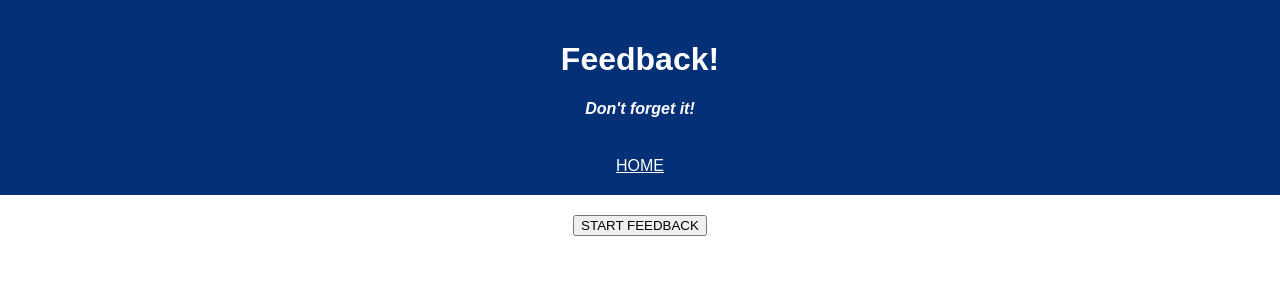
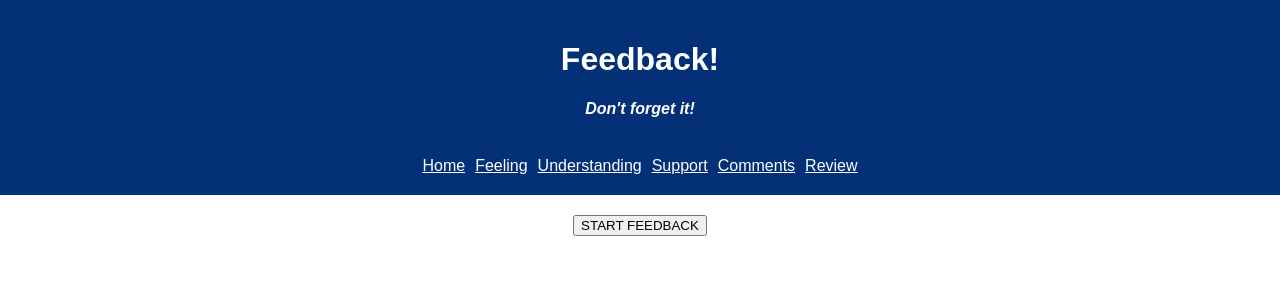
Before and after one commit to Klee55/weekend-redux-feedback-loop, a React (Create React App) app: page /#/startfeedback in a window 1280 px wide. Shown: the top 300 px of the page. Built offline with nearby package versions, Linux system fonts and the light colour scheme.

Commit message:
added links for all components

```diff
--- a/src/components/App/App.css
+++ b/src/components/App/App.css
@@ -24,4 +24,7 @@ h4 {
 
 a {
   color: white;
+  padding: 0px 5px;
+  display: inline-block;
+
 }
--- a/src/components/App/App.jsx
+++ b/src/components/App/App.jsx
@@ -31,7 +31,12 @@ function App() {
           <h1 className='App-title'>Feedback!</h1>
           <h4>Don't forget it!</h4>
           <br/>
-          <Link to='/startfeedback'>HOME</Link><br/>
+          <Link to='/startfeedback'>Home</Link>
+          <Link to='/feeling'>Feeling</Link>
+          <Link to='/understanding'>Understanding</Link>
+          <Link to='/support'>Support</Link>
+          <Link to='/comments'>Comments</Link>
+          <Link to='/review'>Review</Link>
           {/* for testing and visual purposes */}
           {/* <p>Feeling: {feeling}</p>
           <p>Understanding: {understanding}</p>
--- a/src/components/StartFeedback/StartFeedback.jsx
+++ b/src/components/StartFeedback/StartFeedback.jsx
@@ -1,4 +1,3 @@
-import { Link } from "react-router-dom";
 import { useHistory } from "react-router-dom";
 
 const StartFeedback = () => {
@@ -8,7 +7,6 @@ const StartFeedback = () => {
     return (
 
         <button onClick={() => history.push('/feeling')}>START FEEDBACK</button>
-        // <Link className="startfeed-Back-link" to='/feeling'> Start Feedback</Link>
     )
 }
 
```
